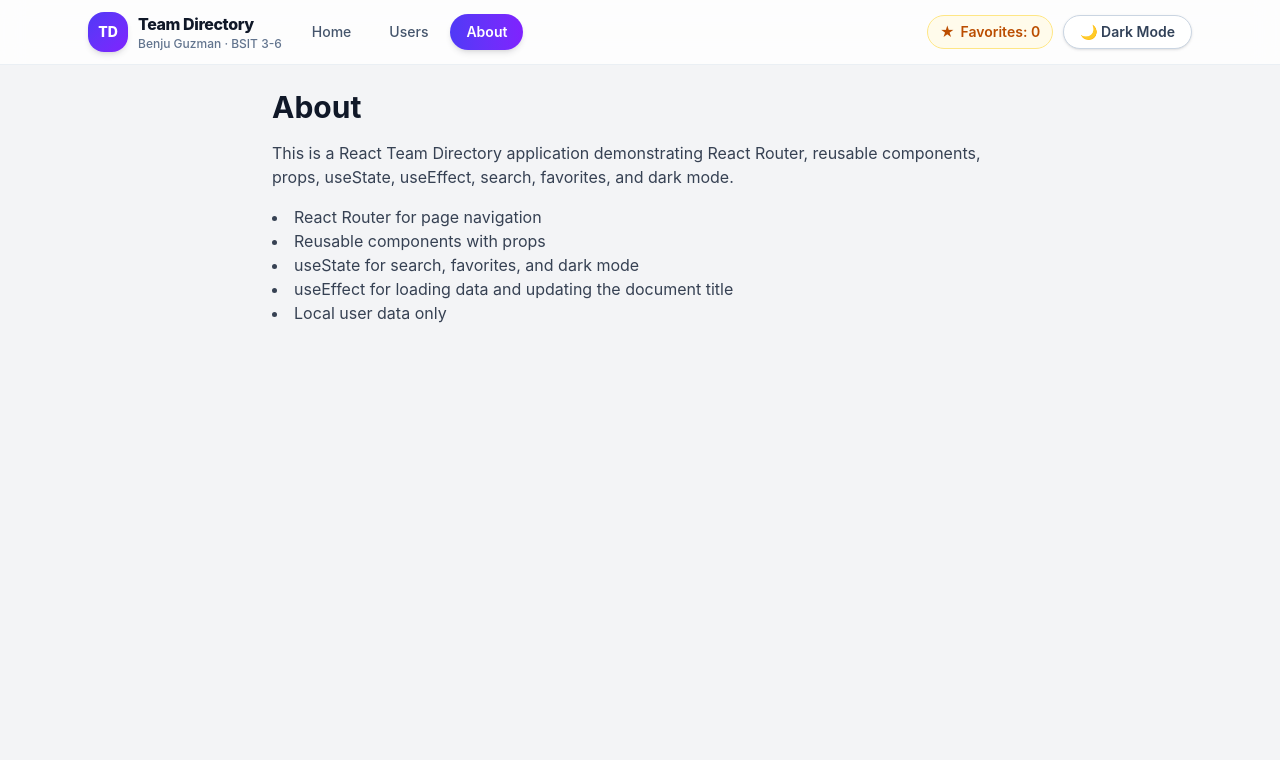
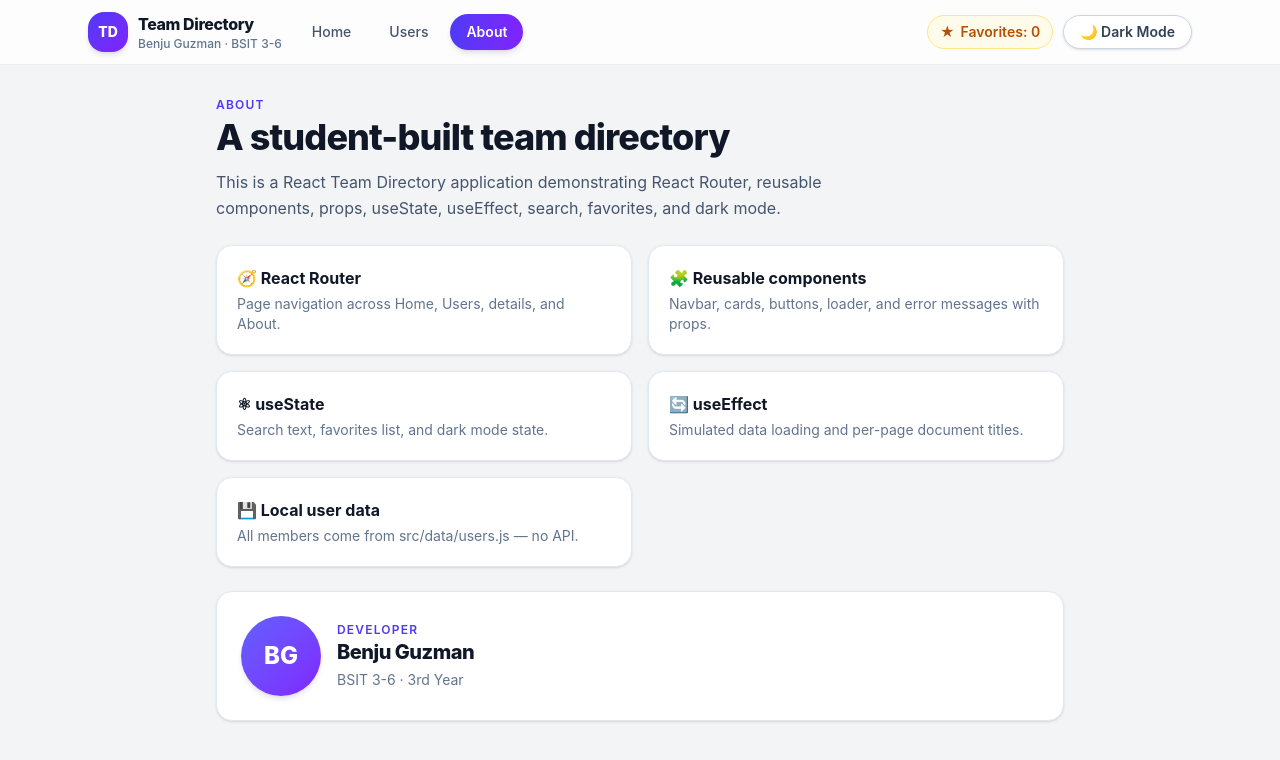
Before and after one commit to Shimizu019/team-directory-app, a React (Vite) app: page /about in a window 1280 px wide. Shown: the top 760 px of the page. Built offline with nearby package versions, Linux system fonts and the light colour scheme; the HTML template or start-up script is replaced by a standard one.

Commit message:
feat: redesign about and not found pages

```diff
--- a/src/pages/About.jsx
+++ b/src/pages/About.jsx
@@ -1,25 +1,59 @@
 import { useEffect } from "react";
+import Avatar from "../components/Avatar";
 
 function About() {
   useEffect(() => {
     document.title = "About | Team Directory";
   }, []);
 
+  const topics = [
+    ["🧭 React Router", "Page navigation across Home, Users, details, and About."],
+    ["🧩 Reusable components", "Navbar, cards, buttons, loader, and error messages with props."],
+    ["⚛ useState", "Search text, favorites list, and dark mode state."],
+    ["🔄 useEffect", "Simulated data loading and per-page document titles."],
+    ["💾 Local user data", "All members come from src/data/users.js — no API."],
+  ];
+
   return (
-    <div className="max-w-3xl mx-auto px-4 py-6">
-      <h1 className="text-3xl font-bold mb-4">About</h1>
-      <p className="text-gray-700 dark:text-gray-300 mb-4">
+    <div className="page-enter mx-auto max-w-4xl px-4 py-8 sm:px-6">
+      <p className="text-xs font-semibold uppercase tracking-widest text-indigo-600 dark:text-indigo-400">
+        About
+      </p>
+      <h1 className="mt-1 text-3xl font-extrabold tracking-tight sm:text-4xl">
+        A student-built team directory
+      </h1>
+      <p className="mt-3 max-w-2xl leading-relaxed text-slate-600 dark:text-slate-300">
         This is a React Team Directory application demonstrating React Router,
         reusable components, props, useState, useEffect, search, favorites,
         and dark mode.
       </p>
-      <ul className="list-disc list-inside text-gray-700 dark:text-gray-300">
-        <li>React Router for page navigation</li>
-        <li>Reusable components with props</li>
-        <li>useState for search, favorites, and dark mode</li>
-        <li>useEffect for loading data and updating the document title</li>
-        <li>Local user data only</li>
-      </ul>
+
+      <div className="mt-6 grid gap-4 sm:grid-cols-2">
+        {topics.map(([title, text]) => (
+          <div
+            key={title}
+            className="rounded-2xl border border-slate-200 bg-white p-5 shadow-sm transition hover:-translate-y-0.5 hover:shadow-md dark:border-slate-700 dark:bg-slate-800"
+          >
+            <h2 className="font-bold">{title}</h2>
+            <p className="mt-1 text-sm text-slate-500 dark:text-slate-400">
+              {text}
+            </p>
+          </div>
+        ))}
+      </div>
+
+      <div className="mt-6 flex flex-col items-start gap-4 rounded-2xl border border-slate-200 bg-white p-6 shadow-sm dark:border-slate-700 dark:bg-slate-800 sm:flex-row sm:items-center">
+        <Avatar name="Benju Guzman" size="lg" />
+        <div>
+          <p className="text-xs font-semibold uppercase tracking-widest text-indigo-600 dark:text-indigo-400">
+            Developer
+          </p>
+          <h2 className="text-xl font-extrabold tracking-tight">Benju Guzman</h2>
+          <p className="mt-1 text-sm text-slate-500 dark:text-slate-400">
+            BSIT 3-6 · 3rd Year
+          </p>
+        </div>
+      </div>
     </div>
   );
 }
--- a/src/pages/NotFound.jsx
+++ b/src/pages/NotFound.jsx
@@ -7,10 +7,22 @@ function NotFound() {
   }, []);
 
   return (
-    <div className="max-w-xl mx-auto text-center px-4 py-10">
-      <h1 className="text-4xl font-bold mb-2">404</h1>
-      <p className="text-lg mb-4">Page Not Found</p>
-      <Link to="/" className="text-blue-500 hover:underline font-medium">
+    <div className="page-enter mx-auto max-w-xl px-4 py-16 text-center sm:px-6">
+      <div className="mx-auto flex h-20 w-20 items-center justify-center rounded-3xl bg-gradient-to-br from-indigo-600 to-violet-600 text-3xl shadow-lg">
+        <span aria-hidden="true">🧭</span>
+      </div>
+      <h1 className="mt-5 text-5xl font-extrabold tracking-tight">404</h1>
+      <p className="mt-2 text-lg text-slate-500 dark:text-slate-400">
+        Page Not Found
+      </p>
+      <p className="mx-auto mt-2 max-w-sm text-sm text-slate-500 dark:text-slate-400">
+        The page you are looking for does not exist. Let us take you back
+        to the directory.
+      </p>
+      <Link
+        to="/"
+        className="mt-6 inline-block rounded-xl bg-slate-900 px-6 py-2.5 font-semibold text-white transition hover:bg-indigo-600 dark:bg-indigo-600 dark:hover:bg-indigo-500"
+      >
         Go back to Home
       </Link>
     </div>
```
